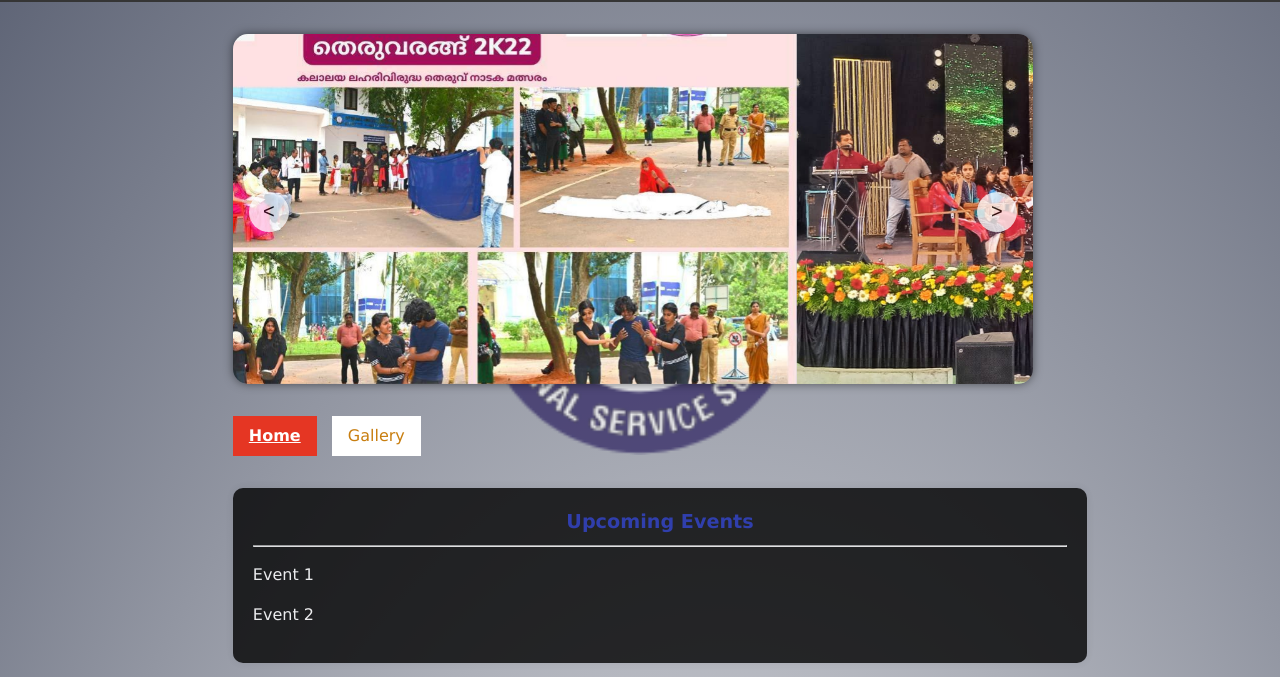
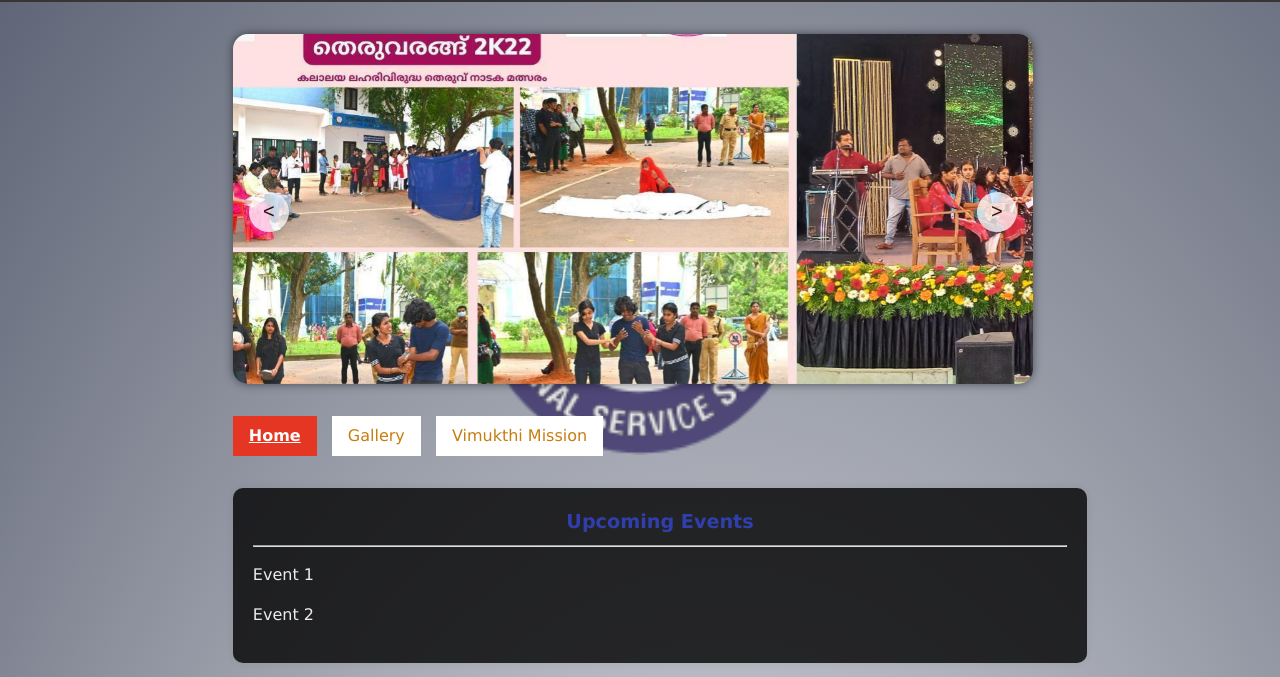
Before and after one commit to Fabinsjr/nss_website, an Astro site: page / in a window 1280 px wide. Shown: the part 106-783 px from the top of the page. Built offline with nearby package versions, Linux system fonts and the light colour scheme; Astro itself is replaced by a stand-in of ours.

Commit message:
new button

```diff
--- a/src/components/Header.astro
+++ b/src/components/Header.astro
@@ -15,6 +15,7 @@ import Carousel from "./Carousel.astro";
 	<nav>
 		<HeaderLink href="/">Home</HeaderLink>
 		<HeaderLink href="/gallery">Gallery</HeaderLink>
+		<HeaderLink href="/Vimukthi_Mission">Vimukthi Mission</HeaderLink>
 	</nav>
 </header>
 
```
